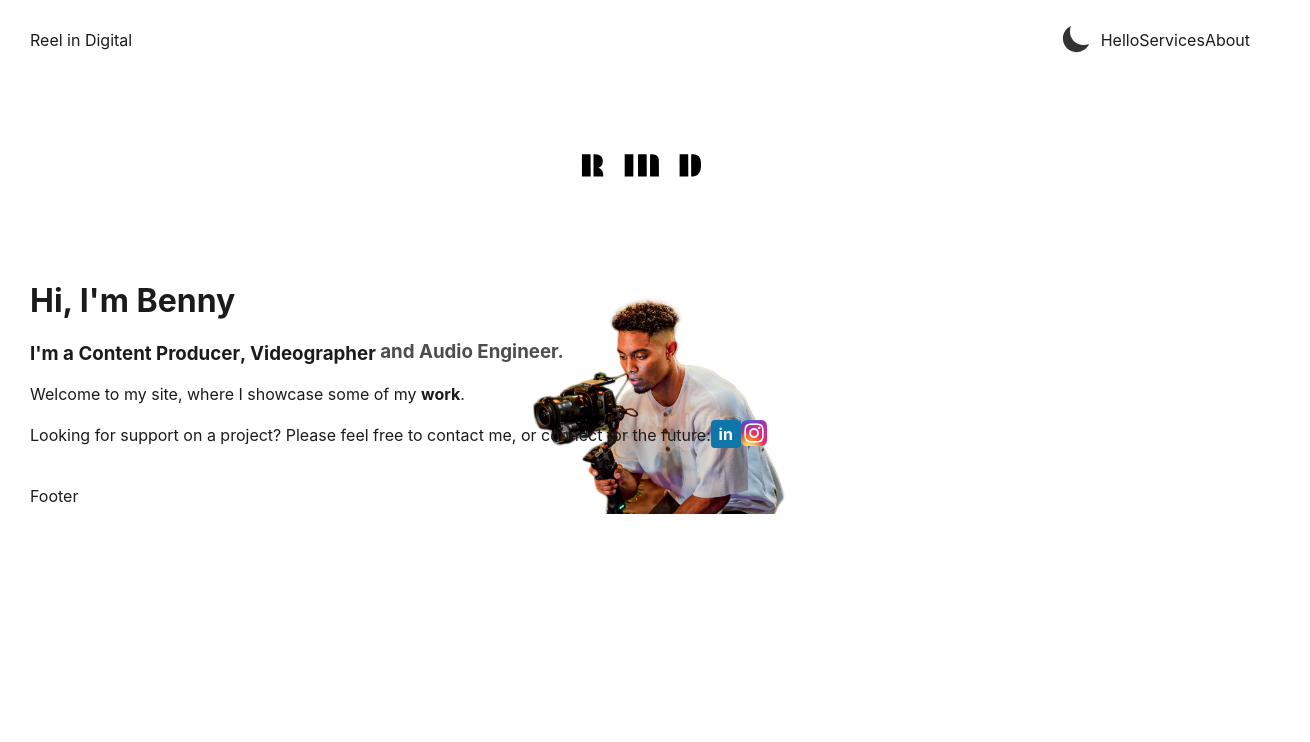
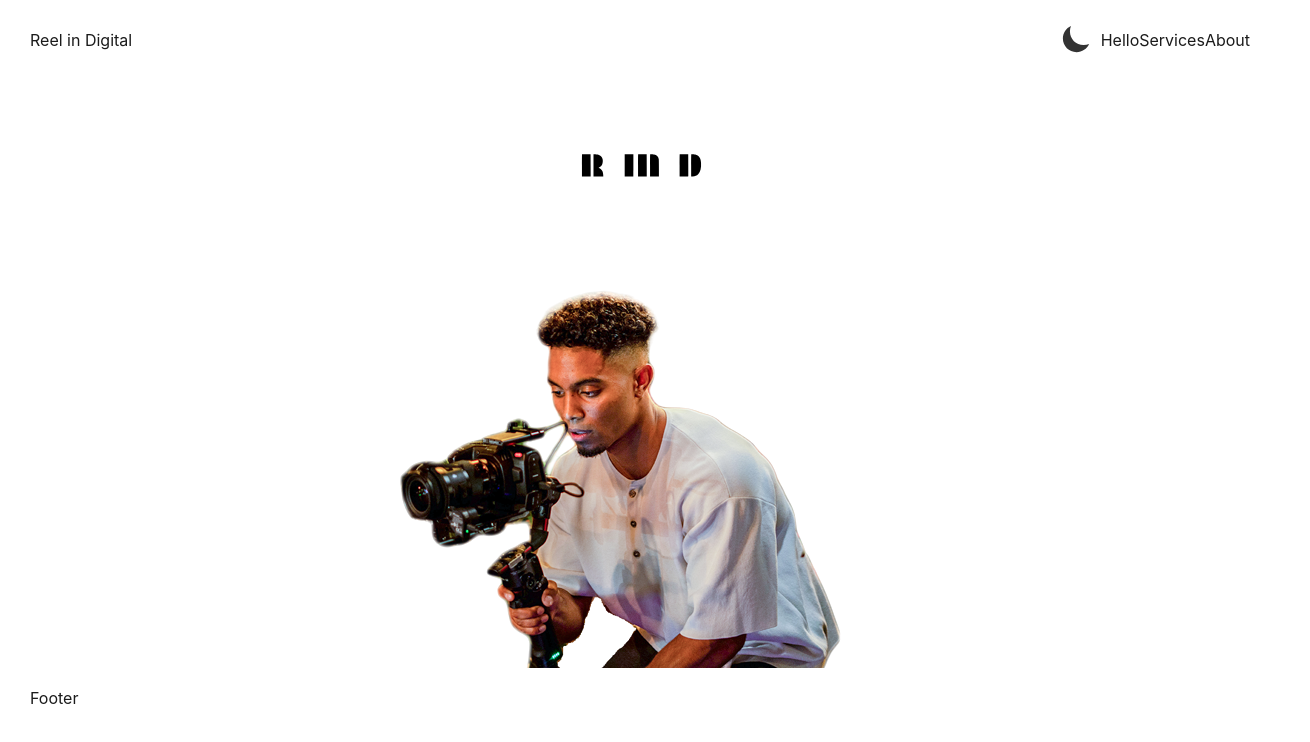
Before and after one commit to emiliod90/reel-in-digital, a React (Create React App) app: page / in a window 1280 px wide. Shown: the top 742 px of the page, 1310 px wide, since content can reach past the window. Built offline with nearby package versions, Linux system fonts and the light colour scheme.

Commit message:
Correctly centered the hero image and removed background

```diff
--- a/src/screens/home/home.module.css
+++ b/src/screens/home/home.module.css
@@ -91,15 +91,22 @@
     border-radius: 4px;
 }
 
-.ben {
-    width: 50%;
-    margin: 0 auto;
 
-}
-
-.hero_image {
+/* .hero_image {
     position: absolute;
     z-index: -999;
     width: 100%;
     display: flex;
+} */
+
+.hero_container {
+
 }
+
+.hero {
+    display: block;
+    width: 100%;
+    max-width: 612px;
+    height: auto;
+    margin: 0 auto;
+}
--- a/src/screens/home/index.jsx
+++ b/src/screens/home/index.jsx
@@ -1,14 +1,14 @@
 import styles from "./home.module.css";
 import insta from "../../assets/Instagram_icon.png";
-import ben from "../../assets/Ben Camera 1 PNG.png";
+import ben from "../../assets/Ben_camera_hero.png";
 
 export default function Home() {
   return (
     <div className={styles.heroSection}>
-            <div className={styles.hero_image}>
-        <img src={ben} alt="ben" className={styles.ben}/>
+      <div className={styles.hero_container}>
+        <img className={styles.hero} src={ben} alt="Ben"/>
       </div>
-      <h1>Hi, I'm Benny</h1>
+      {/* <h1>Hi, I'm Benny</h1> */}
       {/* <div style={{display: "flex"}}>
         <h3>I'm&nbsp;</h3>
         <h3 >
@@ -17,7 +17,7 @@ export default function Home() {
           <div className={styles.text_slide_third}>an Audio Engineer.</div>
         </h3>
       </div> */}
-      <h3 style={{ display: "flex" }}>
+      {/* <h3 style={{ display: "flex" }}>
         I'm a&nbsp;
         <div className={styles.text_slide_one}>Content Producer</div>
         <div className={styles.text_slide_two}>, Videographer</div>
@@ -39,7 +39,7 @@ export default function Home() {
             <img src={insta} alt="Reel in Digital Instagram" width={26} />
           </a>
         </div>
-      </p>
+      </p> */}
 
     </div>
   );
```
Also changed, not shown: src/assets/Ben_camera_hero.png (added).
